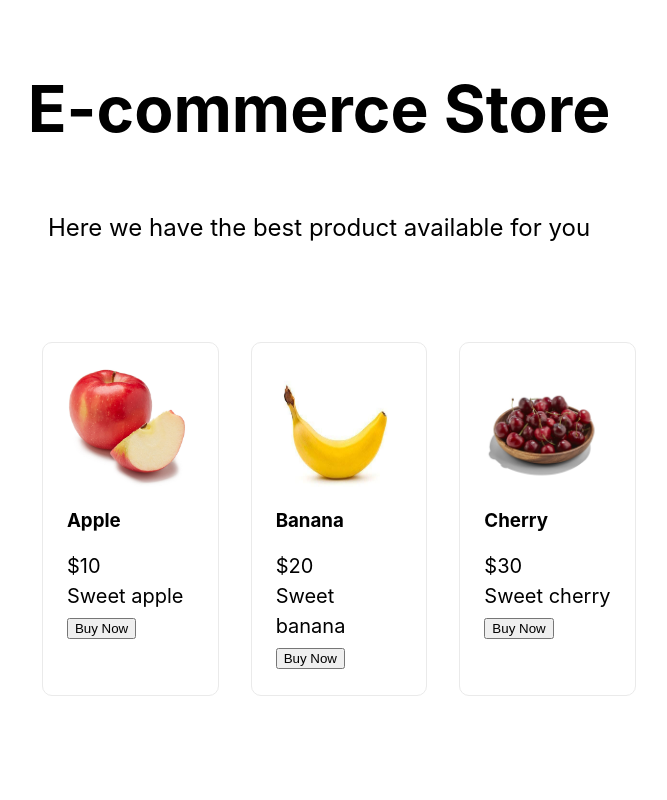
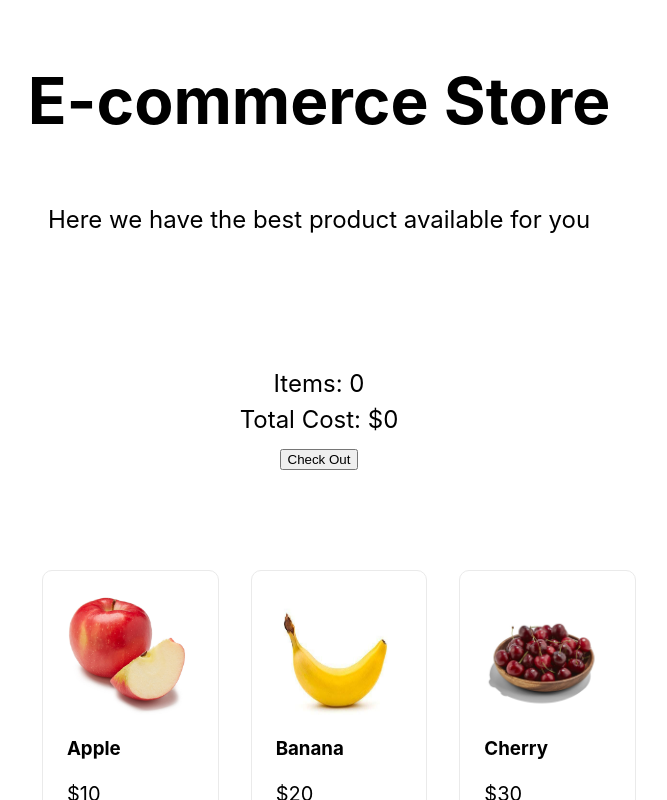
Before and after one commit to logreg-n-coffee/e-commerce-frontend, a Next.js app: page / in a window 1280 px wide. Shown: the top 800 px of the page, without its empty margins (321-988 px from the left). Built offline with nearby package versions, Linux system fonts and the light colour scheme.

Commit message:
Separate cart into a single file

```diff
--- /dev/null
+++ b/hooks/useCart.js
@@ -0,0 +1,60 @@
+import { useState } from "react";
+
+import products from '../products.json';
+
+const defaultCart = {
+  products: {},
+};
+
+export default function useCart () {
+
+      const [cart, updateCart] = useState(defaultCart);
+
+      console.log("cart", cart);
+
+      const cartItems = Object.keys(cart.products).map((key) => {
+        const product = products.find(({ id }) => `${id}` === `${key}`);
+        return {
+          ...cart.products[key],
+          pricePerItem: product.price,
+        };
+      });
+
+      console.log("cartItems", cartItems);
+
+      const subtotal = cartItems.reduce((acc, { pricePerItem, quantity }) => {
+        return acc + pricePerItem * quantity;
+      }, 0);
+
+      console.log("subtotal", subtotal);
+
+      const quantity = cartItems.reduce((acc, { quantity }) => {
+        return acc + quantity;
+      }, 0);
+
+      console.log("quantity", quantity);
+
+      const addToCart = ({ id } = {}) => {
+        updateCart((prev) => {
+          let cart = { ...prev };
+
+          if (cart.products[id]) {
+            cart.products[id].quantity += 1;
+          } else {
+            cart.products[id] = {
+              id: id,
+              quantity: 1,
+            };
+          }
+
+          return cart;
+        });
+      };
+
+      return {
+        cart,
+        subtotal,
+        quantity,
+        addToCart
+      };
+}
--- a/pages/index.js
+++ b/pages/index.js
@@ -4,14 +4,39 @@ import styles from '../styles/Home.module.css';
 
 import products from '../products.json';
 
+import { initiateCheckout } from '../lib/payment';
+
+import useCart from '../hooks/useCart';
+
 export default function Home() {
-  console.log('products', products);
+
+  const { subtotal, quantity, addToCart} = useCart();
+
+  const checkout = () => {
+    initiateCheckout({
+      // initiateCheckout({
+      //   lineItems: [
+      //     {
+      //       price: id,
+      //       quantity: 1,
+      //     },
+      //   ],
+      // });
+      lineItems: cartItems.map(({ id, quantity }) => {
+        return {
+          price: id,
+          quantity: quantity
+        }
+      })
+
+    });
+  };
 
   return (
     <div className={styles.container}>
       <Head>
         <title>E-commerce Store</title>
-        <meta name="description" content="Generated by create next app" />
+        <meta name="description" content="E-commerce Store" />
         <link rel="icon" href="/favicon.ico" />
       </Head>
 
@@ -22,9 +47,16 @@ export default function Home() {
           Here we have the best product available for you
         </p>
 
+        <p className={styles.description}>
+          Items: { quantity }
+          <br />
+          Total Cost: ${ subtotal }
+          <br />
+          <button className={styles.button} onClick={checkout}>Check Out</button>
+        </p>
+
         <ul className={styles.grid}>
-          {
-            products.map((product) => {
+          {products.map((product) => {
             const { title, price, description, image, id } = product;
             return (
               <li className={styles.card} key={id}>
@@ -35,18 +67,22 @@ export default function Home() {
                   <p>{description}</p>
                 </a>
                 <p>
-                    <button className={styles.button}>Buy Now</button>
+                  <button
+                    className={styles.button}
+                    onClick={() => {
+                      addToCart({ id });
+                    }}
+                  >
+                    Add to Cart
+                  </button>
                 </p>
               </li>
             );
-            })
-          }
-
+          })}
         </ul>
       </main>
 
-      <footer className={styles.footer}>
-      </footer>
+      <footer className={styles.footer}></footer>
     </div>
   );
 }
```
Lines whose indentation alone changed are shown as unchanged.
